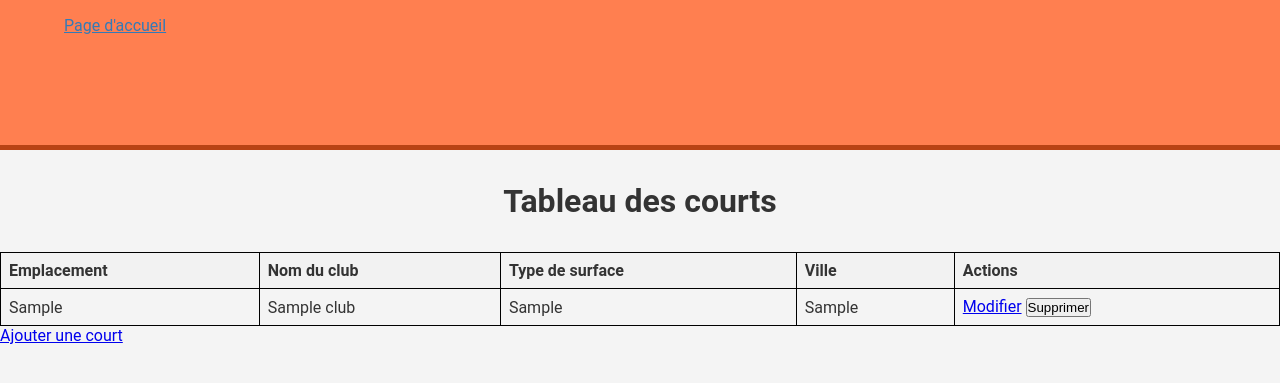
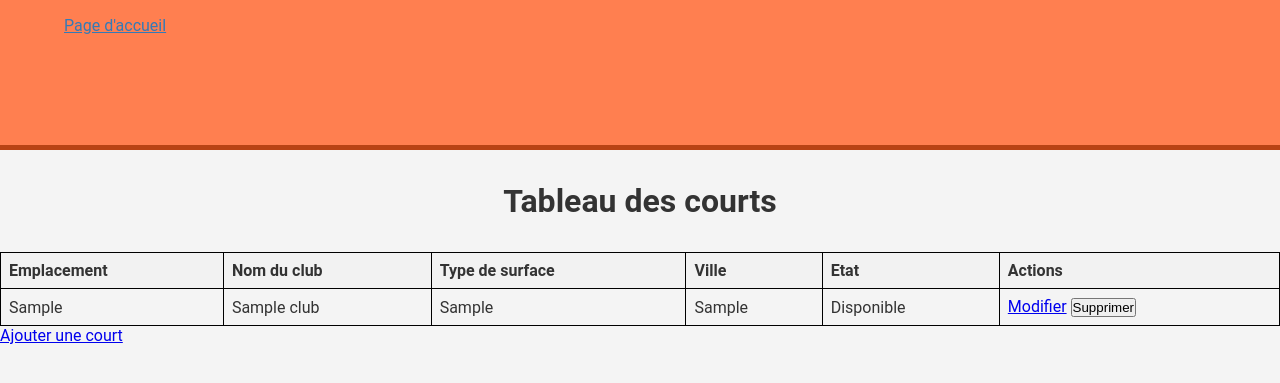
Before and after one commit to Dridox-h/bdd_projet_if3a, a PHP site: page /gestion_courts.php in a window 1280 px wide. Shown: the top 383 px of the page. Run offline with PHP 8.4, Linux system fonts and the light colour scheme; the visitor is signed in with stand-in values (Sample User, id 1); tables that the repository leaves empty hold one stand-in row (values such as "Sample post").

Commit message:
Update gestion_courts.php

```diff
--- a/gestion_courts.php
+++ b/gestion_courts.php
@@ -29,7 +29,7 @@ if (isset($_POST['id_court'])) {
     $req->execute([$id_court]);
 }
 
-$req = $conn->prepare("SELECT c.id_court, c.emplacement, cl.nom_club AS nom_club, cl.ville AS ville, c.type_surface
+$req = $conn->prepare("SELECT c.id_court, c.emplacement, cl.nom_club AS nom_club, cl.ville AS ville, c.type_surface, c.etat AS etat
                       FROM courts c
                       INNER JOIN club cl ON c.id_club = cl.id_club
                       WHERE c.id_club = ?");
@@ -75,6 +75,7 @@ $courts = $req->fetchAll(PDO::FETCH_ASSOC);
                 <th>Nom du club</th>
                 <th>Type de surface</th>
                 <th>Ville</th>
+                <th>Etat</th>
                 <th>Actions</th>
             </tr>
         </thead>
@@ -86,6 +87,7 @@ $courts = $req->fetchAll(PDO::FETCH_ASSOC);
                     <td><?php echo $court['nom_club']; ?></td>
                     <td><?php echo $court['type_surface']; ?></td>
                     <td><?php echo $court['ville']; ?></td>
+                    <td><?php echo $court['etat'] == 0 ? "Bloqué" : "Disponible"; ?></td>
                     <td>
                         <a href="modifier_court.php?id=<?php echo $court['id_court']; ?>">Modifier</a>
                         <form method="POST" style="display:inline;">
```
